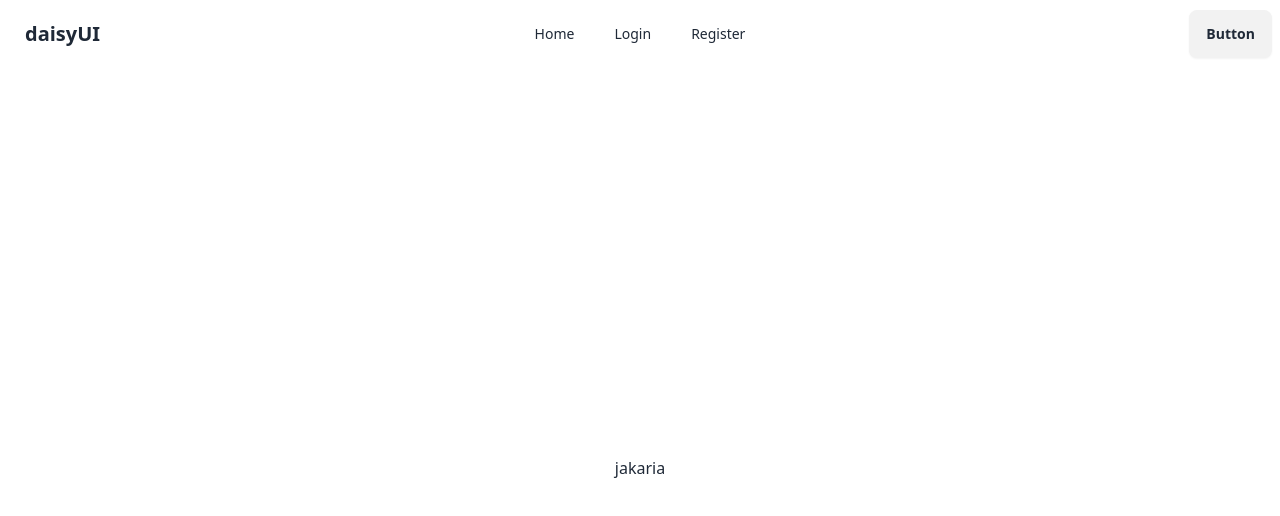
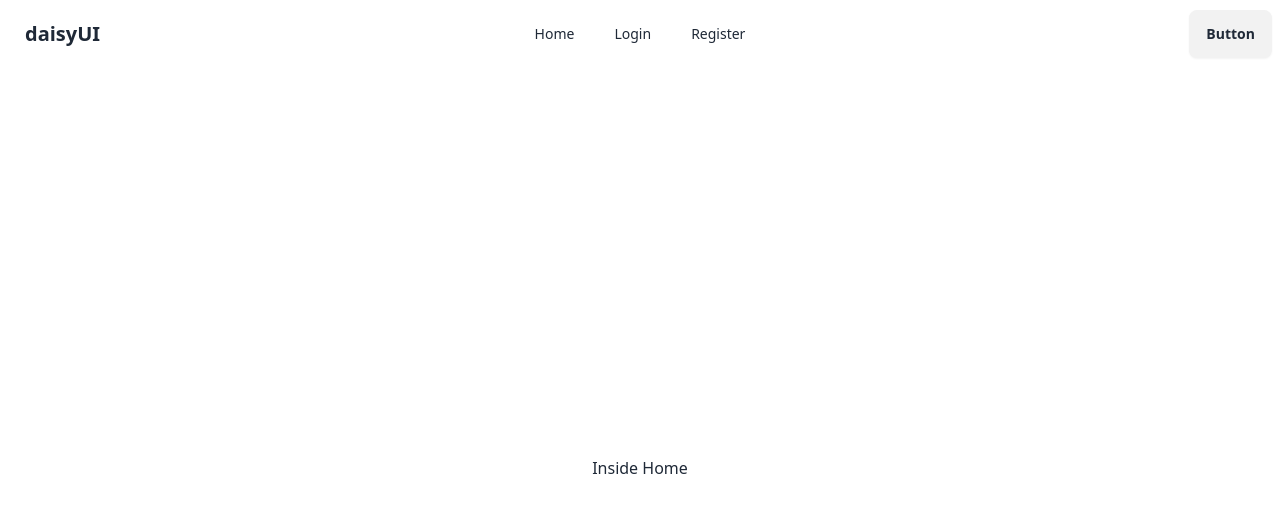
Before and after one commit to alalhosen/firebase-auth-concept, a React (Vite) app: page / in a window 1280 px wide. Shown: the top 516 px of the page. Built offline with nearby package versions, Linux system fonts and the light colour scheme.

Commit message:
create new component

```diff
--- a/src/components/InsideHome/InsideHome.jsx
+++ b/src/components/InsideHome/InsideHome.jsx
@@ -3,7 +3,7 @@ import React from 'react';
 const InsideHome = () => {
     return (
         <div>
-
+          <h3>Inside Home</h3>
         </div>
     );
 };
--- a/src/main.jsx
+++ b/src/main.jsx
@@ -1,38 +1,40 @@
-import { StrictMode } from 'react'
-import { createRoot } from 'react-dom/client'
-import './index.css'
-import { createBrowserRouter, RouterProvider } from 'react-router-dom'
-import Root from './components/Root/Root.jsx'
-import Home from './components/Home/Home.jsx'
-import Login from './components/Login/Login.jsx'
-import Register from './components/Register/Register.jsx'
+import { StrictMode } from "react";
+import { createRoot } from "react-dom/client";
+import "./index.css";
+import { createBrowserRouter, RouterProvider } from "react-router-dom";
+import Root from "./components/Root/Root.jsx";
+import Home from "./components/Home/Home.jsx";
+import Login from "./components/Login/Login.jsx";
+import Register from "./components/Register/Register.jsx";
+import InsideHome from "./components/InsideHome/InsideHome.jsx";
 
-const router=createBrowserRouter([
+const router = createBrowserRouter([
   {
-    path:'/',
-    element:<Root></Root>,
-    children:[
+    path: "/",
+    element: <Root></Root>,
+    children: [
       {
-        path:'/',
-        element:<Home>
-          <div>jakaria</div>
-        </Home>
+        path: "/",
+        element: (
+          <Home>
+            <InsideHome></InsideHome>
+          </Home>
+        ),
       },
       {
-        path:'/login',
-        element:<Login></Login>
+        path: "/login",
+        element: <Login></Login>,
       },
       {
-        path:'/register',
-        element:<Register></Register>
-      }
-    ]
-  }
-])
+        path: "/register",
+        element: <Register></Register>,
+      },
+    ],
+  },
+]);
 
-
-createRoot(document.getElementById('root')).render(
+createRoot(document.getElementById("root")).render(
   <StrictMode>
-  <RouterProvider router={router}></RouterProvider>
+    <RouterProvider router={router}></RouterProvider>
   </StrictMode>,
-)
+);
--- /dev/null
+++ b/src/resourceFolder/resourceFolder.jsx
@@ -0,0 +1,11 @@
+import React from 'react';
+
+const resourceFolder = () => {
+    return (
+        <div>
+
+        </div>
+    );
+};
+
+export default resourceFolder;
```
